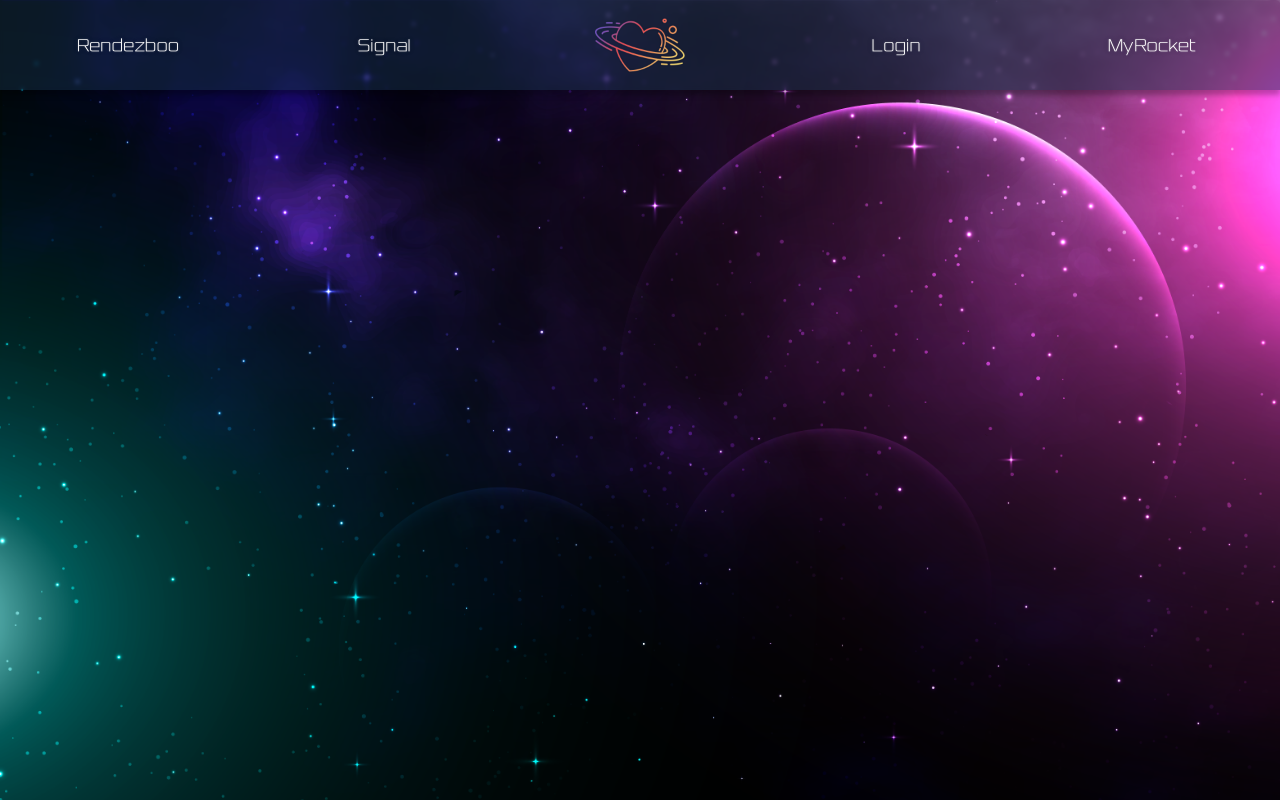
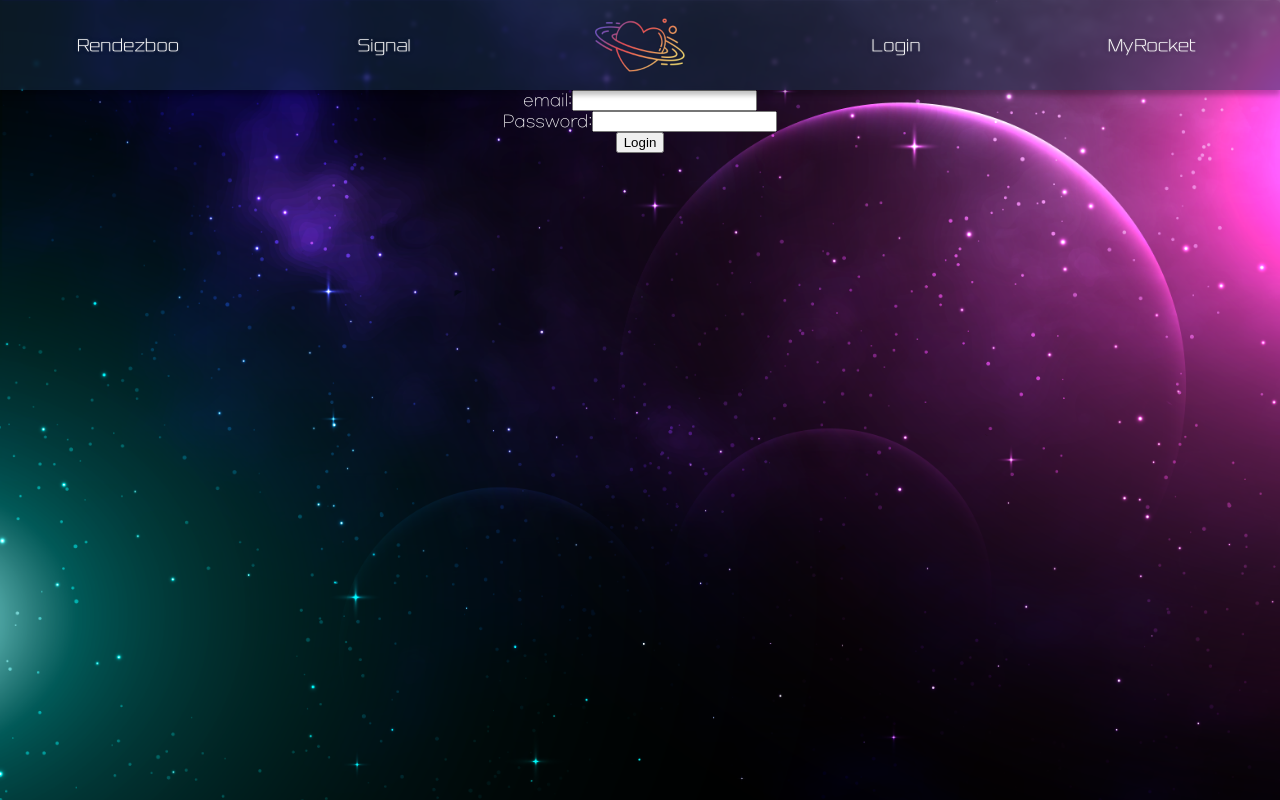
Before and after one commit to Hoony-JSG/RendezBoo, a React (Create React App) app in the folder A107-front/a107-app/: page /logintest in a window 1280 px wide. Built offline with nearby package versions, Linux system fonts and the light colour scheme.

Commit message:
Feat: jwt 테스트용 로그인 페이지 작성

```diff
--- a/A107-front/a107-app/src/App.js
+++ b/A107-front/a107-app/src/App.js
@@ -17,6 +17,7 @@ import Navbar from './components/Navbar'
 import './App.css'
 import WebSocketChatTest from './modules/WebSocketChatTest'
 import JoinSocial from './pages/JoinSocial'
+import LoginTest from './modules/Auth/testLoginpage'
 
 function App() {
   const location = useLocation()
@@ -50,7 +51,8 @@ function App() {
             path="/websocketchattest"
             element={<WebSocketChatTest />}
           ></Route>
-          ;
+          {/* 로그인 테스트용 라우터 */}
+          <Route path='/logintest' element={<LoginTest />}></Route>
         </Routes>
       </div>
     </div>
--- /dev/null
+++ b/A107-front/a107-app/src/modules/Auth/testLoginpage.jsx
@@ -0,0 +1,77 @@
+import {setRefreshToken, getRefreshTokenFromCookie, getAccessToken, getHeader, removeToken} from "./Jwt";
+import React, { useState } from 'react'
+import axios from "axios";
+
+const BASE_URL = 'https://i8a107.p.ssafy.io'
+// const BASE_URL = 'http://localhost:8080'
+
+// test@gmail.com
+// 1234
+
+const LoginTest = () => {
+  const [email, setEmail] = useState('');
+  const [password, setPassword] = useState('');
+  const [error, setError] = useState('');
+  const [isLoggedIn, setIsLoggedIn] = useState(false);
+
+  const login = async (event) => {
+    event.preventDefault();
+    console.log(`${BASE_URL}/api/user/login`)
+
+    try {
+      const response = await axios.post(`${BASE_URL}/api/user/login`, {
+        email,
+        password,
+      });
+
+      // Handle successful login
+      setIsLoggedIn(true);
+      console.log(response.data);
+      // console.log(response.data.refreshToken)
+      setRefreshToken(response.data.refreshToken)
+      console.log(getRefreshTokenFromCookie())
+    } catch (error) {
+      setError(error.message);
+    }
+  }
+
+  const logout = () => {
+    removeToken()
+    setIsLoggedIn(false);
+  };
+
+  return (
+    <div>
+      {isLoggedIn ? (
+        <button type="button" onClick={logout}>
+          Logout
+        </button>
+      ) : (
+        <form onSubmit={login}>
+          <div>
+            <label htmlFor="email">email:</label>
+            <input
+              type="text"
+              id="email"
+              value={email}
+              onChange={(event) => setEmail(event.target.value)}
+            />
+          </div>
+          <div>
+            <label htmlFor="password">Password:</label>
+            <input
+              type="password"
+              id="password"
+              value={password}
+              onChange={(event) => setPassword(event.target.value)}
+            />
+          </div>
+          {error && <p style={{ color: 'red' }}>{error}</p>}
+          <button type="submit">Login</button>
+        </form>
+      )}
+    </div>
+  );
+};
+
+export default LoginTest;
```
